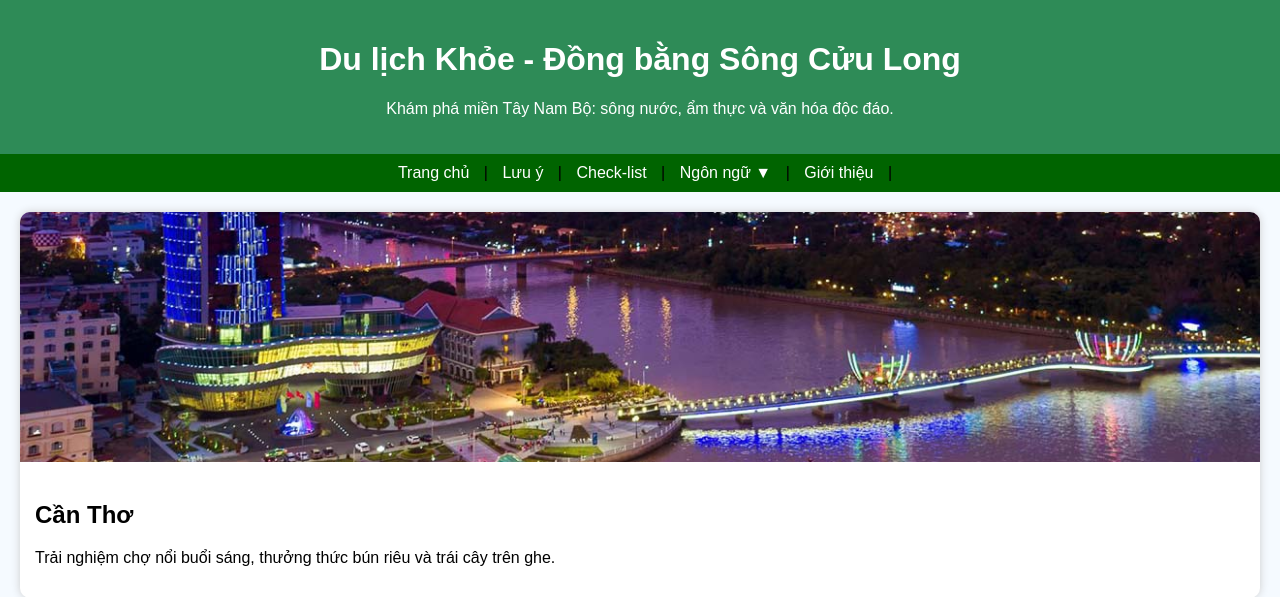
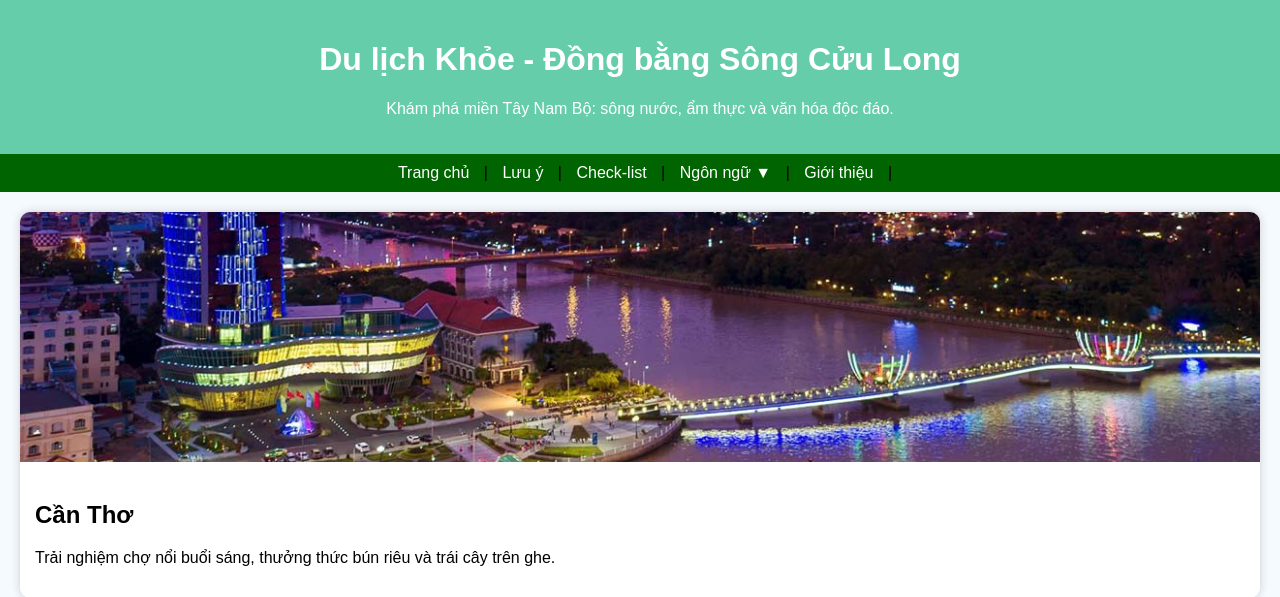
Before and after one commit to hhiep1111/dulichkhoe, a FastAPI app: page / in a window 1280 px wide. Shown: the top 597 px of the page. Run offline with FastAPI, Linux system fonts and the light colour scheme; data that the repository does not hold is empty.

Commit message:
Update index.html

```diff
--- a/templates/index.html
+++ b/templates/index.html
@@ -12,7 +12,7 @@
             padding: 0;
         }
         header {
-            background: #2e8b57;
+            background: #66CDAA;
             color: white;
             padding: 20px;
             text-align: center;
```
